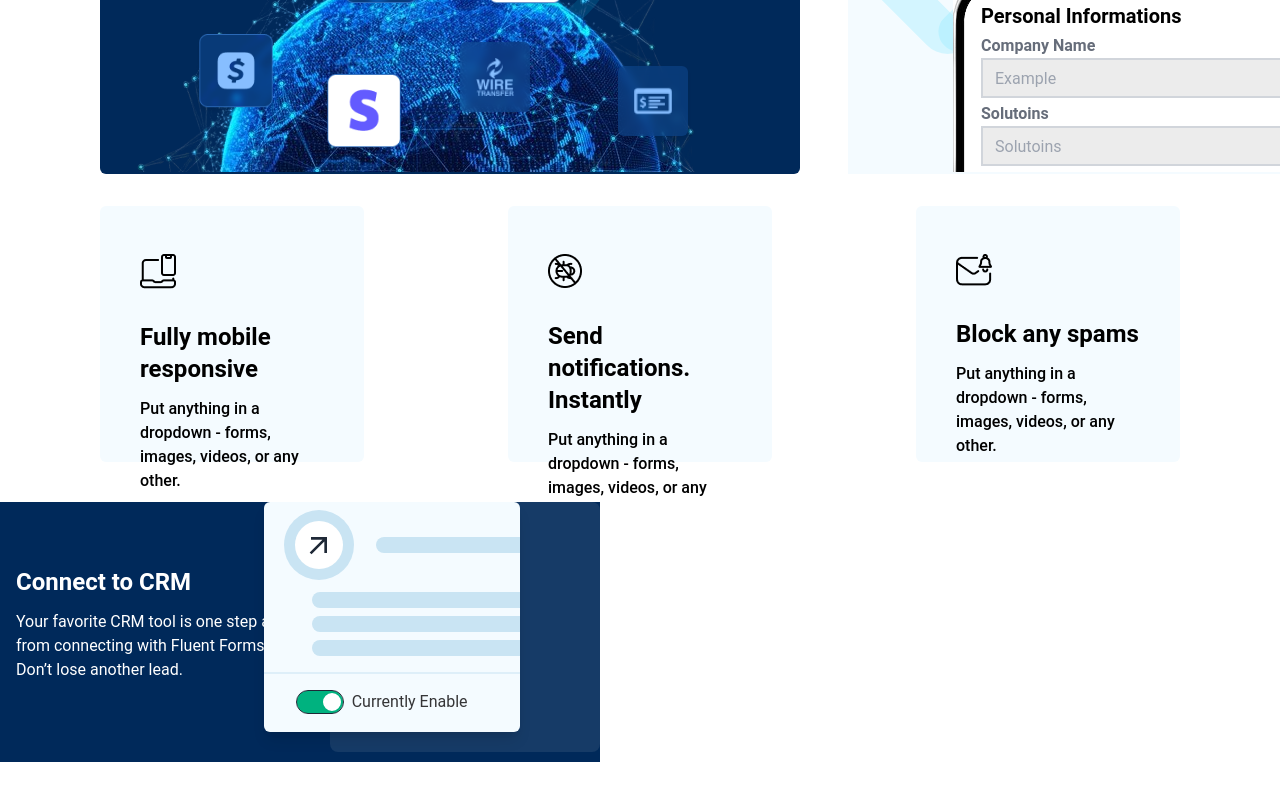
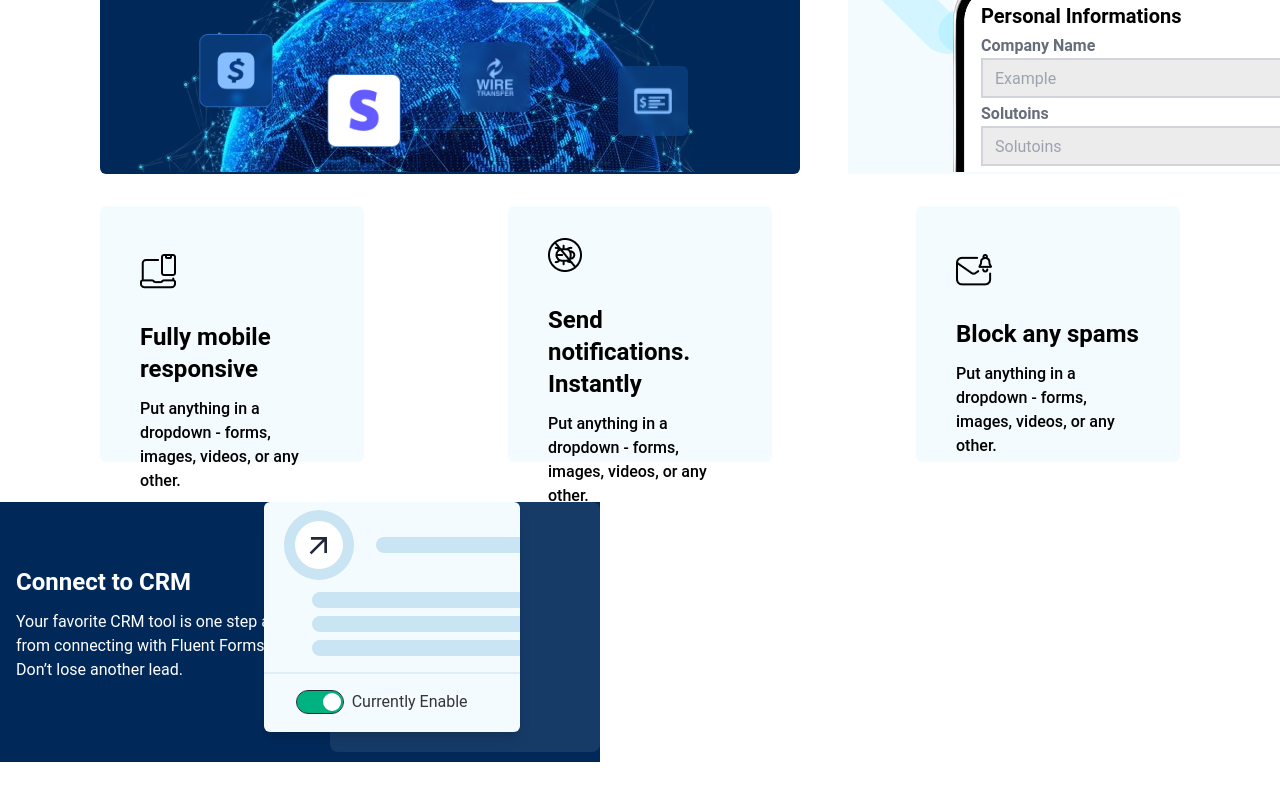
Before and after one commit to ronobir84/fluent-forms, a React (Vite) app: page / in a window 1280 px wide. Shown: the part 2765-3565 px from the top of the page. Built offline with nearby package versions, Linux system fonts and the light colour scheme.

Commit message:
add this min section

```diff
--- a/src/Pages/HomePage/Fully/Fully.jsx
+++ b/src/Pages/HomePage/Fully/Fully.jsx
@@ -24,7 +24,7 @@ const Fully = () => {
                 {/* second card */}
                 <div className="w-96 h-64 bg-[#F4FBFF] rounded-md">
                     <div className="px-10">
-                        <div className="pt-12">
+                        <div className="pt-8">
                             <img src={icon2} alt="" />
                         </div>
                         <div className="pt-8 space-y-3">
@@ -37,7 +37,7 @@ const Fully = () => {
 
                 </div>
 
-                {/* second card */}
+                {/* third card */}
                 <div className="w-96 h-64 bg-[#F4FBFF] rounded-md">
                     <div className="px-10">
                         <div className="pt-12">
```
